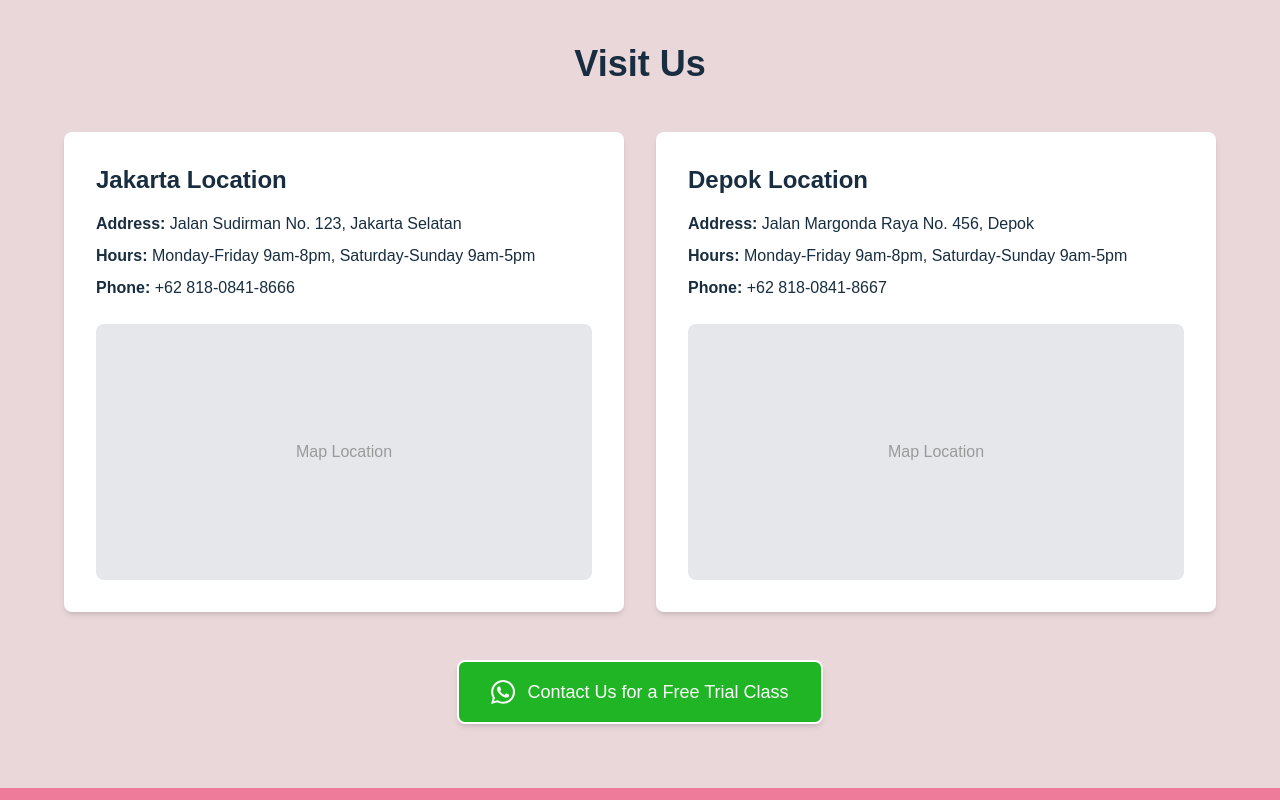
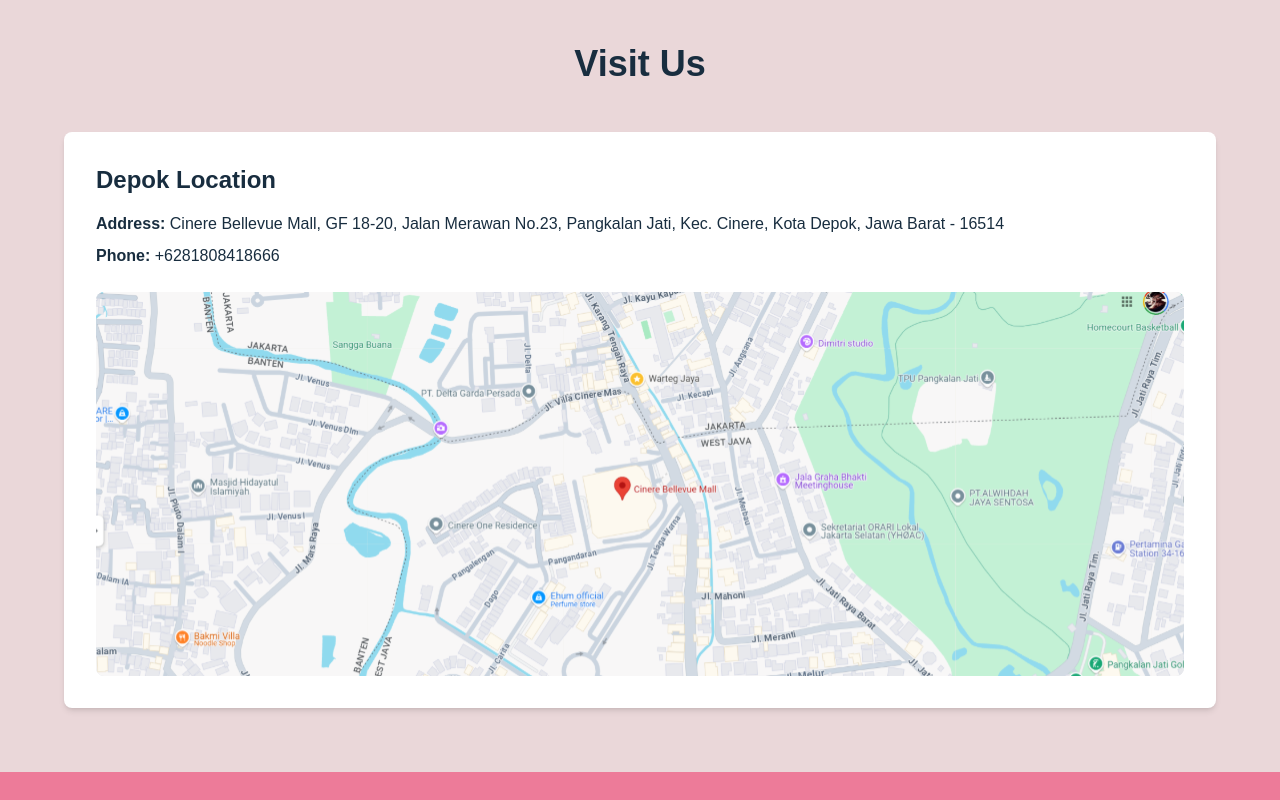
Before and after one commit to moikelaff/pga-gym, a Next.js app: page / in a window 1280 px wide. Shown: the part 4000-4800 px from the top of the page. Built offline with nearby package versions, Linux system fonts and the light colour scheme.

Commit message:
feat: finished contacts | todo: articles

```diff
--- a/src/app/components/Contacts.tsx
+++ b/src/app/components/Contacts.tsx
@@ -4,76 +4,36 @@
   return (
     <section className="py-12 md:py-16 px-4 md:px-8 lg:px-16 bg-brandLightPink">
       <div className="container mx-auto">
-        <h2 className="text-3xl md:text-4xl font-bold text-center text-brandNavy mb-8 md:mb-12">Visit Us</h2>
+        <h2 className="text-3xl md:text-4xl font-bold text-center text-brandNavy mb-8 md:mb-12">
+          Visit Us
+        </h2>
 
         <div className="flex flex-col lg:flex-row gap-6 md:gap-8">
-          <div className="lg:w-1/2 bg-white p-6 md:p-8 rounded-lg shadow-md">
-            <h3 className="text-xl md:text-2xl font-bold text-brandNavy mb-4">Jakarta Location</h3>
+          <div className="lg:w-full bg-white p-6 md:p-8 rounded-lg shadow-md">
+            <h3 className="text-xl md:text-2xl font-bold text-brandNavy mb-4">
+              Depok Location
+            </h3>
             <p className="text-brandNavy mb-2 text-sm md:text-base">
-              <strong>Address:</strong> Jalan Sudirman No. 123, Jakarta Selatan
-            </p>
-            <p className="text-brandNavy mb-2 text-sm md:text-base">
-              <strong>Hours:</strong> Monday-Friday 9am-8pm, Saturday-Sunday 9am-5pm
+              <strong>Address:</strong> Cinere Bellevue Mall, GF 18-20, Jalan Merawan No.23, Pangkalan Jati, Kec. Cinere, Kota Depok, Jawa Barat - 16514
             </p>
             <p className="text-brandNavy mb-6 text-sm md:text-base">
-              <strong>Phone:</strong> +62 818-0841-8666
+              <strong>Phone:</strong> +6281808418666
             </p>
 
-            <div className="w-full h-48 md:h-64 bg-gray-200 rounded-lg">
-              {/* Placeholder for map - In production, replace with actual Google Maps embed */}
-              <div className="w-full h-full flex items-center justify-center text-brandGray">
-                Map Location
-              </div>
-            </div>
-          </div>
-
-          <div className="lg:w-1/2 bg-white p-6 md:p-8 rounded-lg shadow-md">
-            <h3 className="text-xl md:text-2xl font-bold text-brandNavy mb-4">Depok Location</h3>
-            <p className="text-brandNavy mb-2 text-sm md:text-base">
-              <strong>Address:</strong> Jalan Margonda Raya No. 456, Depok
-            </p>
-            <p className="text-brandNavy mb-2 text-sm md:text-base">
-              <strong>Hours:</strong> Monday-Friday 9am-8pm, Saturday-Sunday 9am-5pm
-            </p>
-            <p className="text-brandNavy mb-6 text-sm md:text-base">
-              <strong>Phone:</strong> +62 818-0841-8667
-            </p>
-
-            <div className="w-full h-48 md:h-64 bg-gray-200 rounded-lg">
-              {/* Placeholder for map - In production, replace with actual Google Maps embed */}
-              <div className="w-full h-full flex items-center justify-center text-brandGray">
-                Map Location
-              </div>
+            <div className="w-full h-64 md:h-96 bg-gray-200 rounded-lg overflow-hidden">
+              <Image
+                src="/map.svg"
+                alt="Depok Map"
+                layout="responsive"
+                width={1500}
+                height={600}
+                className="object-cover w-full"
+              />
             </div>
           </div>
         </div>
 
-        <div className="mt-8 md:mt-12 text-center">
-          <a
-            href="https://wa.me/6281808418666"
-            target="_blank"
-            rel="noopener noreferrer"
-            className="
-              inline-flex items-center
-              bg-brandGreen text-brandWhite
-              border-2 border-brandWhite
-              rounded-lg
-              px-5 py-3 md:px-8 md:py-4 text-base md:text-lg
-              hover:bg-opacity-90
-              transition-colors
-              shadow-md
-            "
-          >
-            <Image
-              src="/whatsapp_icon.svg"
-              alt="WhatsApp Icon"
-              width={24}
-              height={24}
-              className="mr-2 md:mr-3"
-            />
-            Contact Us for a Free Trial Class
-          </a>
-        </div>
+
       </div>
     </section>
   );
```
Also changed, not shown: public/map.svg (added).
